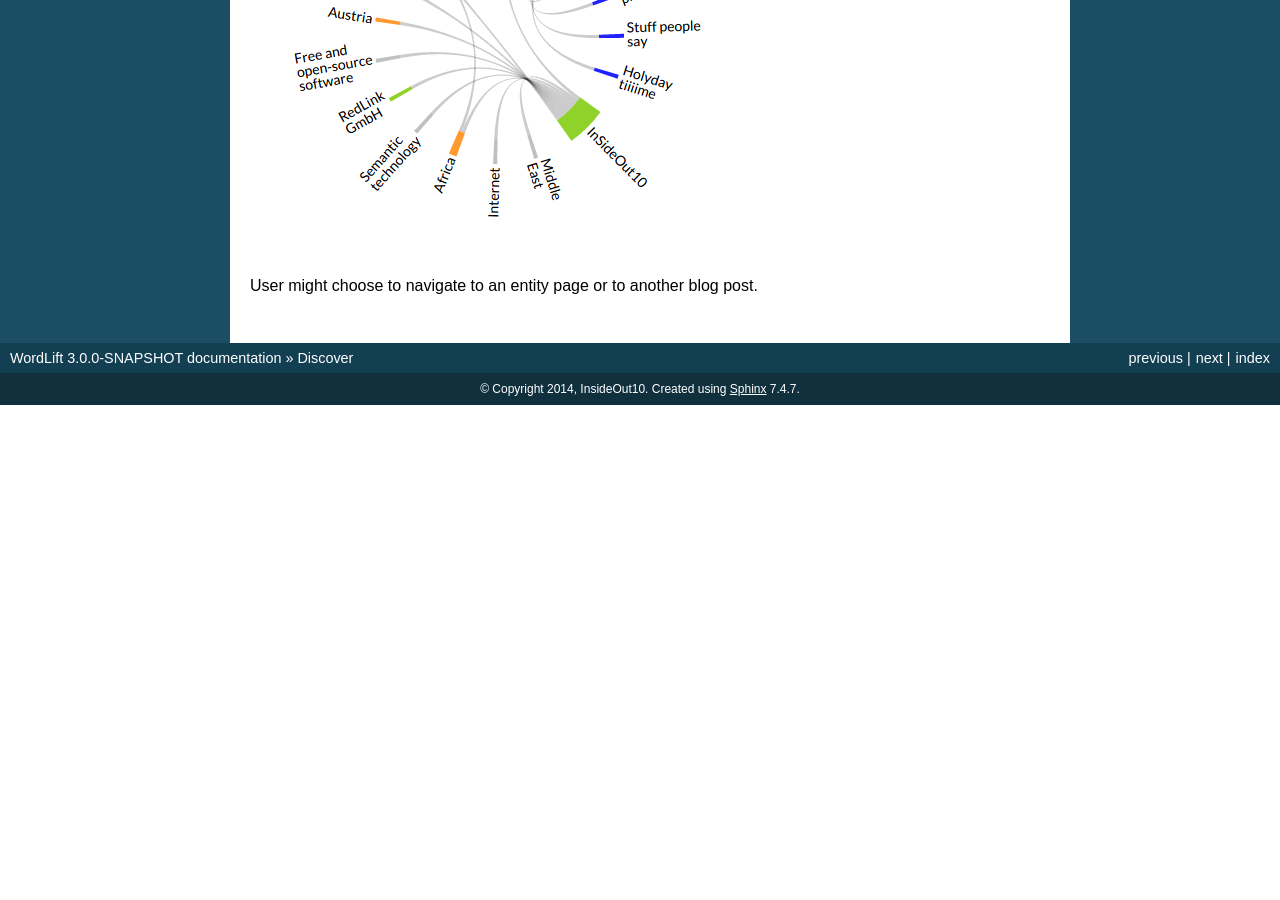
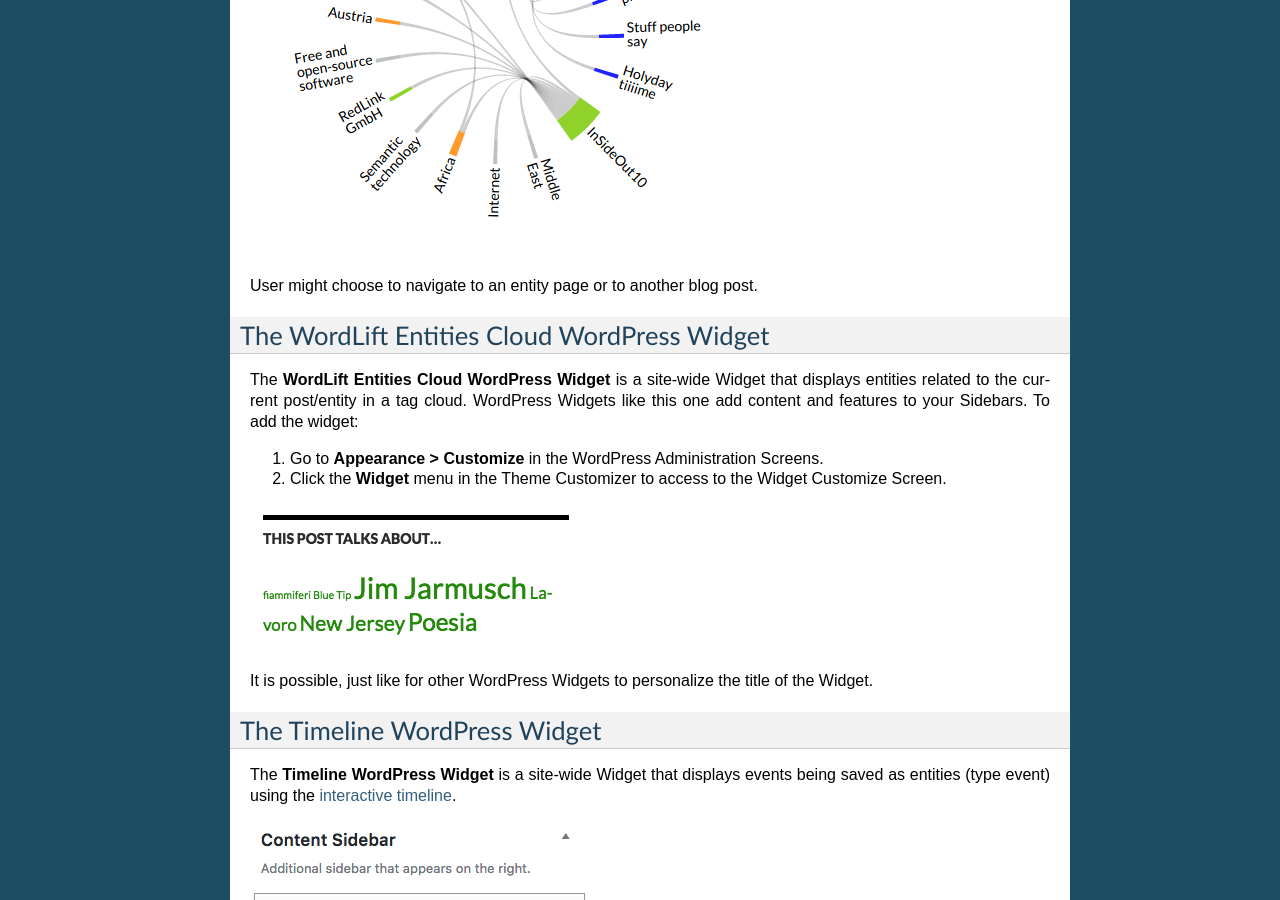
Before and after one commit to insideout10/wordlift-docs, a Sphinx documentation site: the page built from docs/discover.rst, in a window 1280 px wide and 900 px high, scrolled down 3779 px. Built offline with Sphinx 7.4.7, drawn with Linux system fonts in a browser that asks for light colours; before the commit the page ends 4184 px from its top, so only the background shows below that; some of the changed text lies outside the part shown.

Commit message:
adding the entity cloud and timeline wordpress widgets

```diff
--- a/docs/discover.rst
+++ b/docs/discover.rst
@@ -93,3 +93,23 @@
 .. image:: /images/wordlift-shortcodes-chord.png
 
 User might choose to navigate to an entity page or to another blog post.
+
+
+The WordLift Entities Cloud WordPress Widget
+_____________
+
+The **WordLift Entities Cloud WordPress Widget** is a site-wide Widget that displays entities related to the current post/entity in a tag cloud. WordPress Widgets like this one add content and features to your Sidebars. To add the widget:
+
+1. Go to **Appearance > Customize** in the WordPress Administration Screens.
+2. Click the **Widget** menu in the Theme Customizer to access to the Widget Customize Screen.
+
+.. image:: /images/wordlift-entities-cloud-widget.png
+
+It is possible, just like for other WordPress Widgets to personalize the title of the Widget.
+
+The Timeline WordPress Widget
+_____________
+
+The **Timeline WordPress Widget** is a site-wide Widget that displays events being saved as entities (type event) using the `interactive timeline <discover.html#the-timeline-widget>`_.
+
+.. image:: /images/wordlift-timeline-wordpress-widget.png
```
Also changed, not shown: docs/images/wordlift-entities-cloud-widget.png (added), docs/images/wordlift-timeline-wordpress-widget.png (added).
